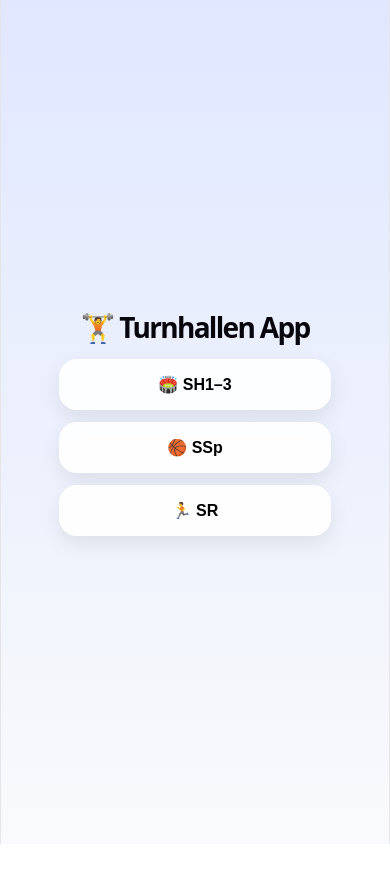
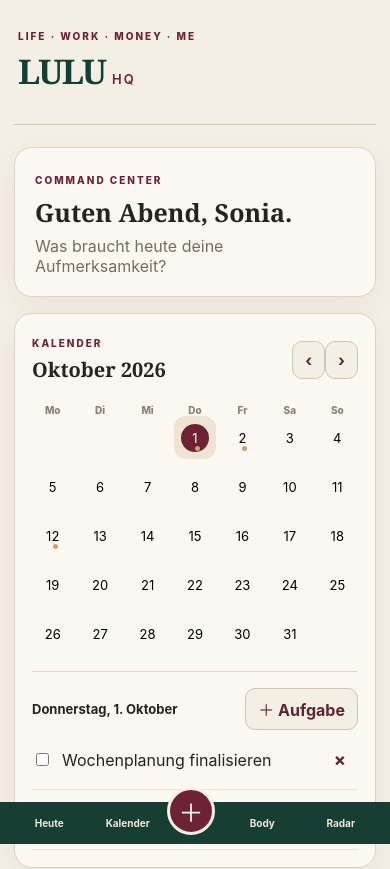
Before and after one commit to souniazoghlami-code/vitejs-vite-5hxsqkok1, a React (Vite) app: page / in a window 390 px wide. Shown: the top 869 px of the page. Before the commit the page ends 844 px from the top, so only its background shows below. Built offline with nearby package versions, Linux system fonts and the light colour scheme.

Commit message:
LULU HQ mobile dashboard (#1)
* Build LULU HQ mobile dashboard

* Build LULU HQ mobile dashboard

* Build LULU HQ mobile dashboard

```diff
--- a/src/App.tsx
+++ b/src/App.tsx
@@ -1,229 +1,26 @@
-import { useEffect, useState } from "react";
-import "./App.css";
-
-type Item = {
-  id: number;
-  name: string;
-  count: number;
-  min: number;
-};
-
-type Location = {
-  id: number;
-  name: string;
-  items: Item[];
-};
-
-type Area = {
-  id: number;
-  name: string;
-  emoji: string;
-  locations: Location[];
-};
-
-const initialAreas: Area[] = [
-  {
-    id: 1,
-    name: "SH1–3",
-    emoji: "🏟️",
-    locations: [
-      {
-        id: 1,
-        name: "Geräteraum",
-        items: [
-          { id: 1, name: "Badmintonbälle", count: 12, min: 10 },
-          { id: 2, name: "Springseile", count: 8, min: 5 },
-        ],
-      },
-    ],
-  },
-  {
-    id: 2,
-    name: "SSp",
-    emoji: "🏀",
-    locations: [
-      {
-        id: 1,
-        name: "Ballwagen",
-        items: [
-          { id: 3, name: "Fußbälle", count: 10, min: 6 },
-          { id: 4, name: "Basketbälle", count: 7, min: 5 },
-        ],
-      },
-    ],
-  },
-  {
-    id: 3,
-    name: "SR",
-    emoji: "🏃",
-    locations: [
-      {
-        id: 1,
-        name: "Lager",
-        items: [
-          { id: 5, name: "Hürden", count: 9, min: 6 },
-          { id: 6, name: "Stoppuhren", count: 5, min: 3 },
-        ],
-      },
-    ],
-  },
-];
-
-function App() {
-  const [areas, setAreas] = useState<Area[]>(() => {
-    const saved = localStorage.getItem("turnhallen");
-    return saved ? JSON.parse(saved) : initialAreas;
-  });
-
-  const [areaId, setAreaId] = useState<number | null>(null);
-  const [locationId, setLocationId] = useState<number | null>(null);
-
-  const [name, setName] = useState("");
-  const [count, setCount] = useState("");
-  const [min, setMin] = useState("");
-
-  useEffect(() => {
-    localStorage.setItem("turnhallen", JSON.stringify(areas));
-  }, [areas]);
-
-  const area = areas.find((a) => a.id === areaId);
-  const location = area?.locations.find((l) => l.id === locationId);
-
-  const addItem = () => {
-    if (!areaId || !locationId || !name) return;
-
-    const newItem: Item = {
-      id: Date.now(),
-      name,
-      count: Number(count) || 0,
-      min: Number(min) || 0,
-    };
-
-    setAreas((prev) =>
-      prev.map((a) =>
-        a.id !== areaId
-          ? a
-          : {
-              ...a,
-              locations: a.locations.map((l) =>
-                l.id !== locationId
-                  ? l
-                  : { ...l, items: [...l.items, newItem] }
-              ),
-            }
-      )
-    );
-
-    setName("");
-    setCount("");
-    setMin("");
-  };
-
-  const updateCount = (itemId: number, delta: number) => {
-    if (!areaId || !locationId) return;
-
-    setAreas((prev) =>
-      prev.map((a) =>
-        a.id !== areaId
-          ? a
-          : {
-              ...a,
-              locations: a.locations.map((l) =>
-                l.id !== locationId
-                  ? l
-                  : {
-                      ...l,
-                      items: l.items.map((i) =>
-                        i.id === itemId
-                          ? { ...i, count: Math.max(0, i.count + delta) }
-                          : i
-                      ),
-                    }
-              ),
-            }
-      )
-    );
-  };
-
-  return (
-    <div className="app">
-      <h1>🏋️ Turnhallen App</h1>
-
-      {!area && (
-        <div>
-          {areas.map((a) => (
-            <button key={a.id} onClick={() => setAreaId(a.id)}>
-              {a.emoji} {a.name}
-            </button>
-          ))}
-        </div>
-      )}
-
-      {area && !location && (
-        <div>
-          <button onClick={() => setAreaId(null)}>← zurück</button>
-
-          <h2>{area.name}</h2>
-
-          {area.locations.map((l) => (
-            <button key={l.id} onClick={() => setLocationId(l.id)}>
-              📦 {l.name}
-            </button>
-          ))}
-        </div>
-      )}
-
-      {area && location && (
-        <div>
-          <button onClick={() => setLocationId(null)}>← zurück</button>
-
-          <h2>{location.name}</h2>
-
-          <div className="list">
-            {location.items.map((item) => (
-              <div key={item.id} className="card">
-                <div>
-                  <strong>{item.name}</strong>
-                  <div>
-                    {item.count < item.min ? "⚠️ niedrig" : "✅ ok"}
-                  </div>
-                </div>
-
-                <div className="counter">
-                  <button onClick={() => updateCount(item.id, -1)}>
-                    -
-                  </button>
-                  <span>{item.count}</span>
-                  <button onClick={() => updateCount(item.id, +1)}>
-                    +
-                  </button>
-                </div>
-              </div>
-            ))}
-          </div>
-
-          <div className="form">
-            <input
-              placeholder="Name"
-              value={name}
-              onChange={(e) => setName(e.target.value)}
-            />
-            <input
-              placeholder="Anzahl"
-              value={count}
-              onChange={(e) => setCount(e.target.value)}
-            />
-            <input
-              placeholder="Min"
-              value={min}
-              onChange={(e) => setMin(e.target.value)}
-            />
-            <button onClick={addItem}>Hinzufügen</button>
-          </div>
-        </div>
-      )}
-    </div>
-  );
+import {useEffect,useMemo,useState} from 'react'; import './App.css';
+type Task={id:number;text:string;done:boolean;date:string};
+const seed:Task[]=[{id:1,text:'Wochenplanung finalisieren',done:false,date:'2026-10-01'},{id:2,text:'Marketing-Ideen sortieren',done:false,date:'2026-10-01'},{id:3,text:'Finanzen aktualisieren',done:false,date:'2026-10-02'},{id:4,text:'Vertragsabstimmung',done:false,date:'2026-10-12'}];
+const key='lulu-hq-v2';
+export default function App(){
+ const [tasks,setTasks]=useState<Task[]>(()=>{try{return JSON.parse(localStorage.getItem(key)||'null')?.tasks||seed}catch{return seed}});
+ const [water,setWater]=useState(()=>{try{return JSON.parse(localStorage.getItem(key)||'null')?.water||1500}catch{return 1500}});
+ const [protein,setProtein]=useState(()=>{try{return JSON.parse(localStorage.getItem(key)||'null')?.protein||80}catch{return 80}});
+ const [month,setMonth]=useState(new Date(2026,9,1)); const [selected,setSelected]=useState('2026-10-01'); const [cmd,setCmd]=useState('');
+ useEffect(()=>localStorage.setItem(key,JSON.stringify({tasks,water,protein})),[tasks,water,protein]);
+ const days=useMemo(()=>{let a:(Date|null)[]=[];let first=new Date(month.getFullYear(),month.getMonth(),1);let off=(first.getDay()+6)%7;for(let i=0;i<off;i++)a.push(null);let n=new Date(month.getFullYear(),month.getMonth()+1,0).getDate();for(let d=1;d<=n;d++)a.push(new Date(month.getFullYear(),month.getMonth(),d));return a},[month]);
+ const iso=(d:Date)=>d.toISOString().slice(0,10); const dayTasks=tasks.filter(t=>t.date===selected);
+ const addTask=()=>{let text=prompt('Neue Aufgabe');if(text)setTasks([...tasks,{id:Date.now(),text,done:false,date:selected}])};
+ const run=()=>{if(!cmd.trim())return;let s=cmd.trim(),m=s.match(/(\d+)\s*(ml)?\s*wasser/i);if(m){setWater(v=>Math.min(2500,v+Number(m[1])))}else if((m=s.match(/(\d+)\s*g(?:ramm)?\s*protein/i))){setProtein(Number(m[1]))}else{setTasks(v=>[...v,{id:Date.now(),text:s.replace(/^lulu[, ]*/i,''),done:false,date:selected}])}setCmd('')};
+ return <div className="app"><header><div><span className="eyebrow">LIFE · WORK · MONEY · ME</span><h1>LULU <i>HQ</i></h1></div><div className="date">Donnerstag · 1. Oktober 2026</div></header>
+ <main>
+  <section className="hero card"><div><span className="eyebrow">COMMAND CENTER</span><h2>Guten Abend, Sonia.</h2><p>Was braucht heute deine Aufmerksamkeit?</p></div><div className="status"><b>{tasks.filter(t=>!t.done).length}</b><span>offen</span><b>{tasks.filter(t=>t.date==='2026-10-01'&&!t.done).length}</b><span>heute</span></div></section>
+  <section className="calendar card"><div className="cardhead"><div><span className="eyebrow">KALENDER</span><h3>{month.toLocaleDateString('de-DE',{month:'long',year:'numeric'})}</h3></div><div><button onClick={()=>setMonth(new Date(month.getFullYear(),month.getMonth()-1,1))}>‹</button><button onClick={()=>setMonth(new Date(month.getFullYear(),month.getMonth()+1,1))}>›</button></div></div>
+   <div className="week">{['Mo','Di','Mi','Do','Fr','Sa','So'].map(x=><span key={x}>{x}</span>)}</div><div className="grid">{days.map((d,i)=>d?<button key={i} className={'day '+(iso(d)===selected?'sel ':'')+(iso(d)==='2026-10-01'?'today':'')} onClick={()=>setSelected(iso(d))}><span>{d.getDate()}</span>{tasks.some(t=>t.date===iso(d))&&<i/>}</button>:<span key={i}/>)}</div>
+   <div className="agenda"><div className="agendaTitle"><b>{new Date(selected+'T12:00').toLocaleDateString('de-DE',{weekday:'long',day:'numeric',month:'long'})}</b><button onClick={addTask}>＋ Aufgabe</button></div>{dayTasks.length?dayTasks.map(t=><label key={t.id}><input type="checkbox" checked={t.done} onChange={()=>setTasks(tasks.map(x=>x.id===t.id?{...x,done:!x.done}:x))}/><span className={t.done?'done':''}>{t.text}</span><button className="trash" onClick={()=>setTasks(tasks.filter(x=>x.id!==t.id))}>×</button></label>):<p className="muted">Noch nichts geplant.</p>}</div>
+  </section>
+  <section className="talk card"><span className="eyebrow">TALK TO LULU</span><div className="inputrow"><input value={cmd} onChange={e=>setCmd(e.target.value)} onKeyDown={e=>e.key==='Enter'&&run()} placeholder="z. B. 500 ml Wasser oder Aufgabe eingeben …"/><button onClick={run}>Senden</button></div></section>
+  <section className="tiles"><div className="card metric"><span>WASSER</span><strong>{water/1000} L</strong><div className="bar"><i style={{width:Math.min(100,water/25)+'%'}}/></div><button onClick={()=>setWater(v=>Math.min(2500,v+250))}>+ 250 ml</button></div><div className="card metric"><span>PROTEIN</span><strong>{protein} / 120 g</strong><div className="bar"><i style={{width:Math.min(100,protein/1.2)+'%'}}/></div><button onClick={()=>setProtein(v=>Math.min(120,v+10))}>+ 10 g</button></div><div className="card metric"><span>BEWEGUNG</span><strong>6.240</strong><small>Schritte heute</small></div><div className="card metric"><span>YOGA</span><strong>45 min</strong><small>heute</small></div></section>
+  <section className="card intelligence"><span className="eyebrow">LULU INTELLIGENCE</span><h3>Dein Radar</h3><div className="radar"><div><b>2</b><span>Wiedervorlagen</span></div><div><b>1</b><span>Entscheidung</span></div><div><b>3</b><span>Ideen geparkt</span></div></div></section>
+ </main><nav><button onClick={()=>scrollTo({top:0,behavior:'smooth'})}>Heute</button><button onClick={()=>document.querySelector('.calendar')?.scrollIntoView({behavior:'smooth'})}>Kalender</button><button className="voice" onClick={()=>document.querySelector<HTMLInputElement>('.inputrow input')?.focus()}>＋</button><button onClick={()=>document.querySelector('.tiles')?.scrollIntoView({behavior:'smooth'})}>Body</button><button onClick={()=>document.querySelector('.intelligence')?.scrollIntoView({behavior:'smooth'})}>Radar</button></nav></div>
 }
-
-export default App;
--- a/src/index.css
+++ b/src/index.css
@@ -1,111 +1 @@
-:root {
-  --text: #6b6375;
-  --text-h: #08060d;
-  --bg: #fff;
-  --border: #e5e4e7;
-  --code-bg: #f4f3ec;
-  --accent: #aa3bff;
-  --accent-bg: rgba(170, 59, 255, 0.1);
-  --accent-border: rgba(170, 59, 255, 0.5);
-  --social-bg: rgba(244, 243, 236, 0.5);
-  --shadow:
-    rgba(0, 0, 0, 0.1) 0 10px 15px -3px, rgba(0, 0, 0, 0.05) 0 4px 6px -2px;
-
-  --sans: system-ui, 'Segoe UI', Roboto, sans-serif;
-  --heading: system-ui, 'Segoe UI', Roboto, sans-serif;
-  --mono: ui-monospace, Consolas, monospace;
-
-  font: 18px/145% var(--sans);
-  letter-spacing: 0.18px;
-  color-scheme: light dark;
-  color: var(--text);
-  background: var(--bg);
-  font-synthesis: none;
-  text-rendering: optimizeLegibility;
-  -webkit-font-smoothing: antialiased;
-  -moz-osx-font-smoothing: grayscale;
-
-  @media (max-width: 1024px) {
-    font-size: 16px;
-  }
-}
-
-@media (prefers-color-scheme: dark) {
-  :root {
-    --text: #9ca3af;
-    --text-h: #f3f4f6;
-    --bg: #16171d;
-    --border: #2e303a;
-    --code-bg: #1f2028;
-    --accent: #c084fc;
-    --accent-bg: rgba(192, 132, 252, 0.15);
-    --accent-border: rgba(192, 132, 252, 0.5);
-    --social-bg: rgba(47, 48, 58, 0.5);
-    --shadow:
-      rgba(0, 0, 0, 0.4) 0 10px 15px -3px, rgba(0, 0, 0, 0.25) 0 4px 6px -2px;
-  }
-
-  #social .button-icon {
-    filter: invert(1) brightness(2);
-  }
-}
-
-#root {
-  width: 1126px;
-  max-width: 100%;
-  margin: 0 auto;
-  text-align: center;
-  border-inline: 1px solid var(--border);
-  min-height: 100svh;
-  display: flex;
-  flex-direction: column;
-  box-sizing: border-box;
-}
-
-body {
-  margin: 0;
-}
-
-h1,
-h2 {
-  font-family: var(--heading);
-  font-weight: 500;
-  color: var(--text-h);
-}
-
-h1 {
-  font-size: 56px;
-  letter-spacing: -1.68px;
-  margin: 32px 0;
-  @media (max-width: 1024px) {
-    font-size: 36px;
-    margin: 20px 0;
-  }
-}
-h2 {
-  font-size: 24px;
-  line-height: 118%;
-  letter-spacing: -0.24px;
-  margin: 0 0 8px;
-  @media (max-width: 1024px) {
-    font-size: 20px;
-  }
-}
-p {
-  margin: 0;
-}
-
-code,
-.counter {
-  font-family: var(--mono);
-  display: inline-flex;
-  border-radius: 4px;
-  color: var(--text-h);
-}
-
-code {
-  font-size: 15px;
-  line-height: 135%;
-  padding: 4px 8px;
-  background: var(--code-bg);
-}
+:root{font-synthesis:none;text-rendering:optimizeLegibility}button,input{font:inherit}button{cursor:pointer}
```
Also changed, not shown: src/App.css.
